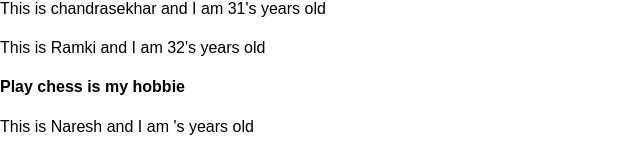
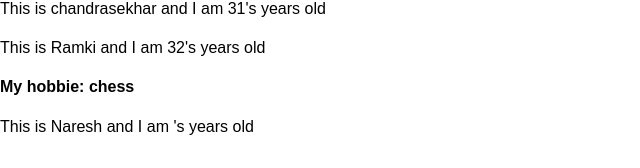
Before and after one commit to sekhar1245/React-Workouts, a React (Create React App) app in the folder react_practice/: page / in a window 1280 px wide. Shown: the part 117-285 px from the top of the page, without its empty margins (0-640 px from the left). Built offline with nearby package versions, Linux system fonts and the light colour scheme.

Commit message:
attaching event handler to button

```diff
--- a/react_practice/src/App.js
+++ b/react_practice/src/App.js
@@ -11,13 +11,28 @@
       {name: 'Naresh' , age: 33}
     ]
   }
+
+  switchNameHandler = () => {
+
+    this.setState({
+
+
+      persons:[
+        {name: 'sekhar1245' , age: 31},
+        {name: 'Ramki45' , age: 32},
+        {name: 'Naresh45' , age: 33}
+      ]
+
+    });
+
+  }
   render() {
     return (
       <div className="App">
         <h1>Started react learning...!</h1>
-        <button> Switch Name</button>
+        <button onClick={this.switchNameHandler}> Switch Name</button>
         <Person   name={this.state.persons[0].name} age= {this.state.persons[0].age} />
-        <Person  name={this.state.persons[1].name} age={this.state.persons[1].age}> Play chess is my hobbie</Person>
+        <Person  name={this.state.persons[1].name} age={this.state.persons[1].age}>My hobbie: chess</Person>
         <Person name={this.state.persons[2].name} age={this.state.persons[2].namage}/>
 
       </div>
```
